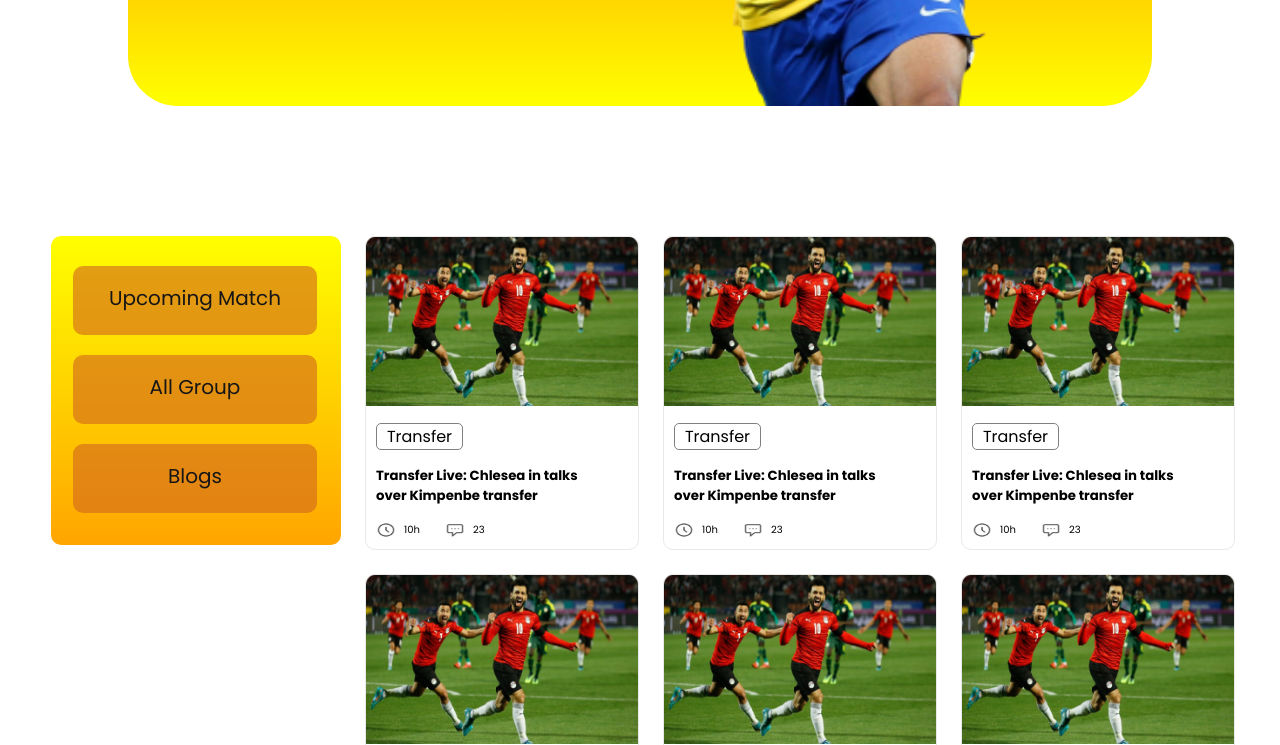
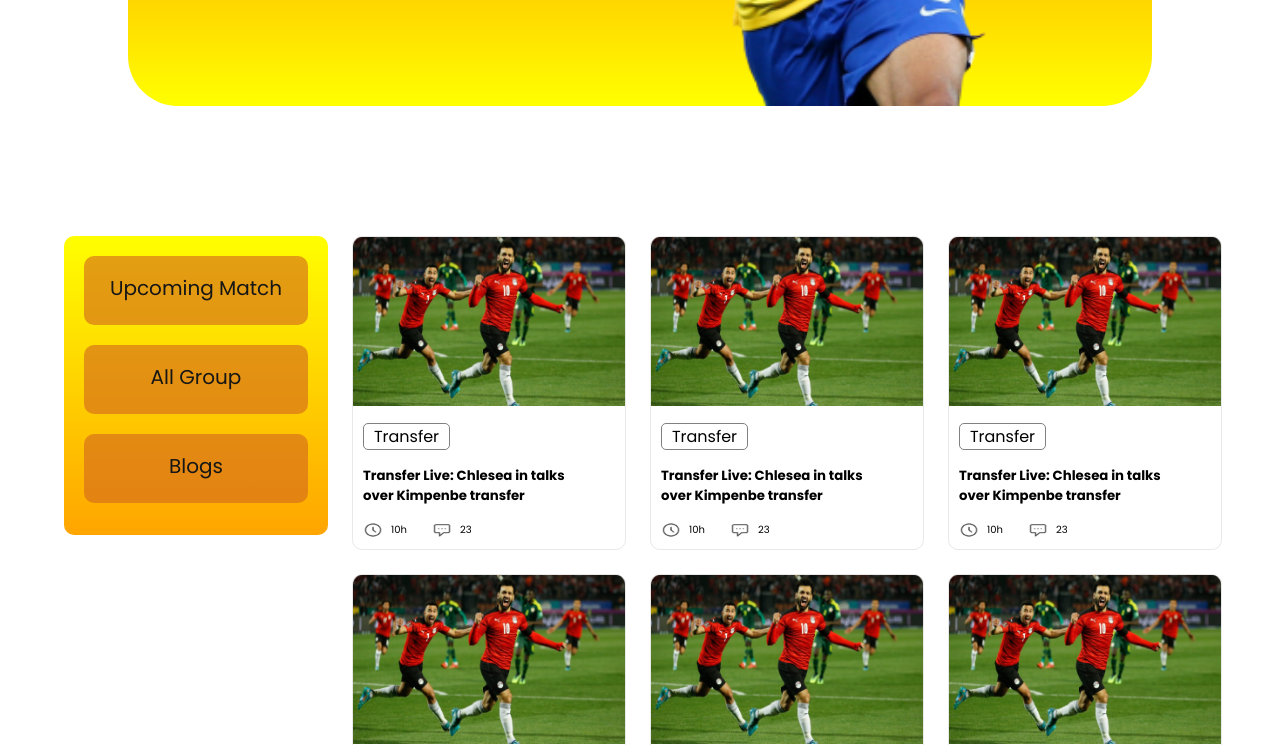
Before and after one commit to humairakhatun010/world-cup.html, a plain HTML site: page index.html in a window 1280 px wide. Shown: the part 565-1310 px from the top of the page. Drawn offline with Linux system fonts and the light colour scheme.

Commit message:
four added

```diff
--- a/styels/style.css
+++ b/styels/style.css
@@ -59,7 +59,7 @@
   .angcor{
     background-image:linear-gradient(yellow,orange) ;
     margin-left: 30px;
-    padding: 30px 30px 3px 22px;
+    padding: 20px 20px 3px 20px;
     max-width: 238px;
     height: 276px;
     border-radius: 10px;
@@ -80,7 +80,7 @@
     display: flex;
     justify-content: center;
     background-color: rgba(210, 105, 30, 0.627);
-    width: 210px;
+    width: 190px;
     height: 35px;
     border-radius: 10px;
   }
@@ -88,7 +88,7 @@
     display: flex;
     justify-content: center;
     background-color: rgba(210, 105, 30, 0.627);
-    width: 210px;
+    width: 190px;
     height: 35px;
     border-radius: 10px;
   }
@@ -96,7 +96,7 @@
     display: flex;
     justify-content: center;
     background-color: rgba(210, 105, 30, 0.627);
-    width: 210px;
+    width: 190px;
     height: 35px;
     border-radius: 10px;
   }
```
